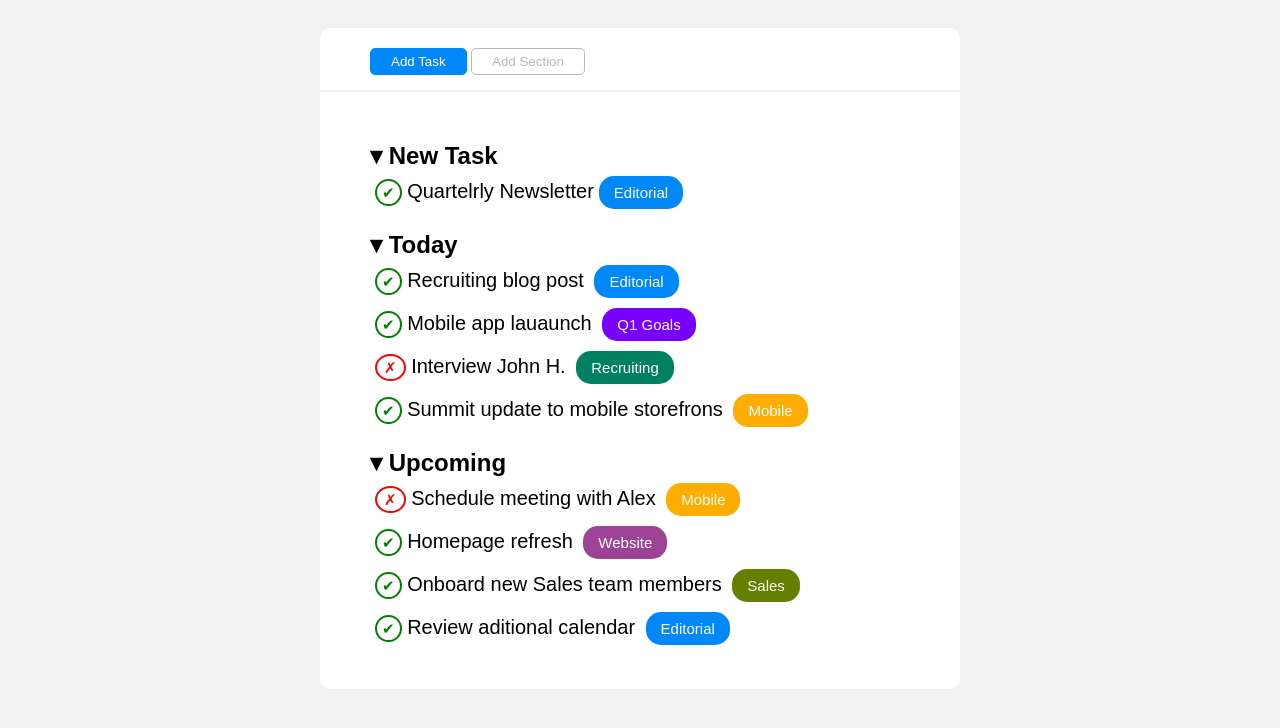
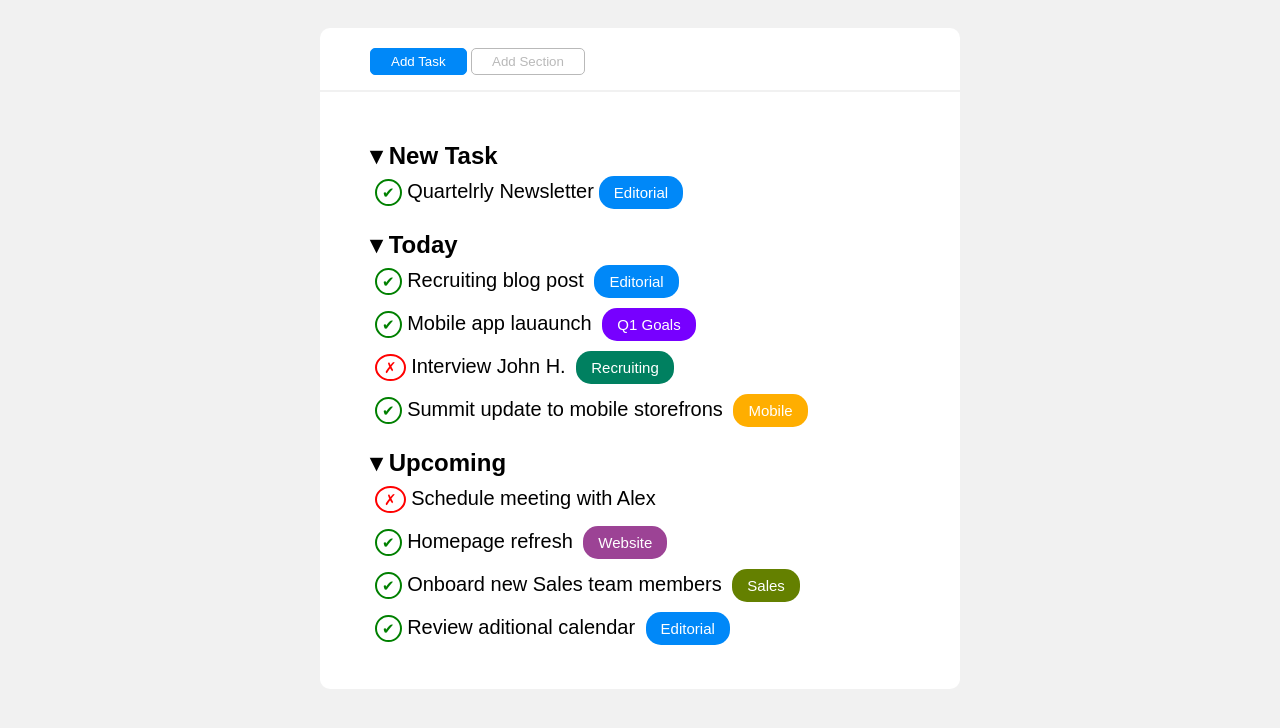
Before and after one commit to Marcotexcode/html-css-toboolist, a plain HTML site: page index.html in a window 1280 px wide. Shown: the part 82-810 px from the top of the page. Drawn offline with Linux system fonts and the light colour scheme.

Commit message:
tolto bottone

```diff
--- a/index.html
+++ b/index.html
@@ -55,7 +55,7 @@
                 <br>
                 <li>
                     <h2>&dtrif; Upcoming</h2>
-                    <div class="listX"> Schedule meeting with Alex <span class="button_list button_list_4">Mobile</span></div>
+                    <div class="listX"> Schedule meeting with Alex</div>
                     <div class="listV"> Homepage refresh <span class="button_list button_list_5">Website</span></div>
                     <div class="listV"> Onboard new Sales team members <span class="button_list button_list_6">Sales</span></div>
                     <div class="listV"> Review aditional calendar <span class="button_list button_list_1">Editorial</span></div>
```
Also changed, not shown: 1 other file.
